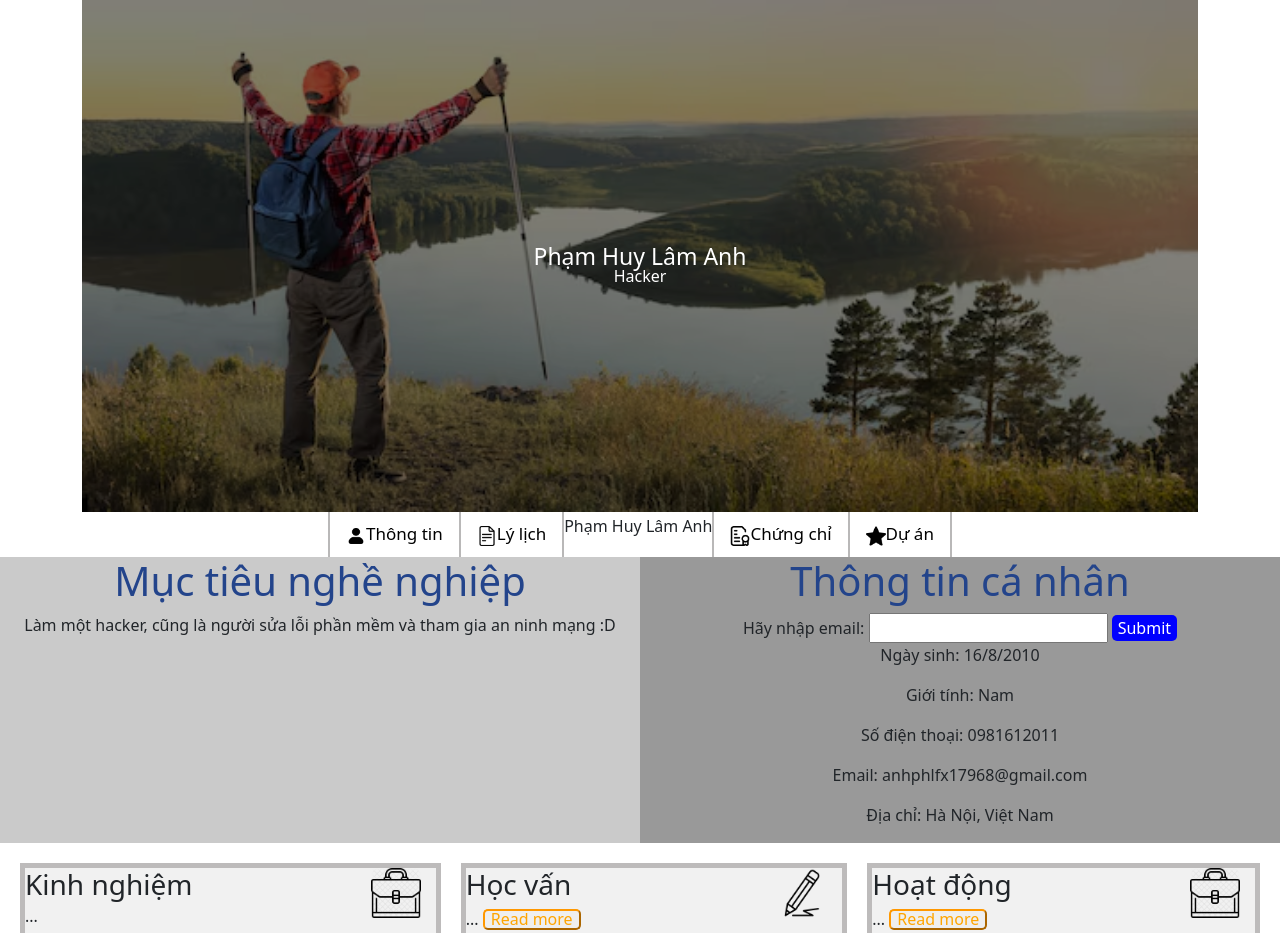
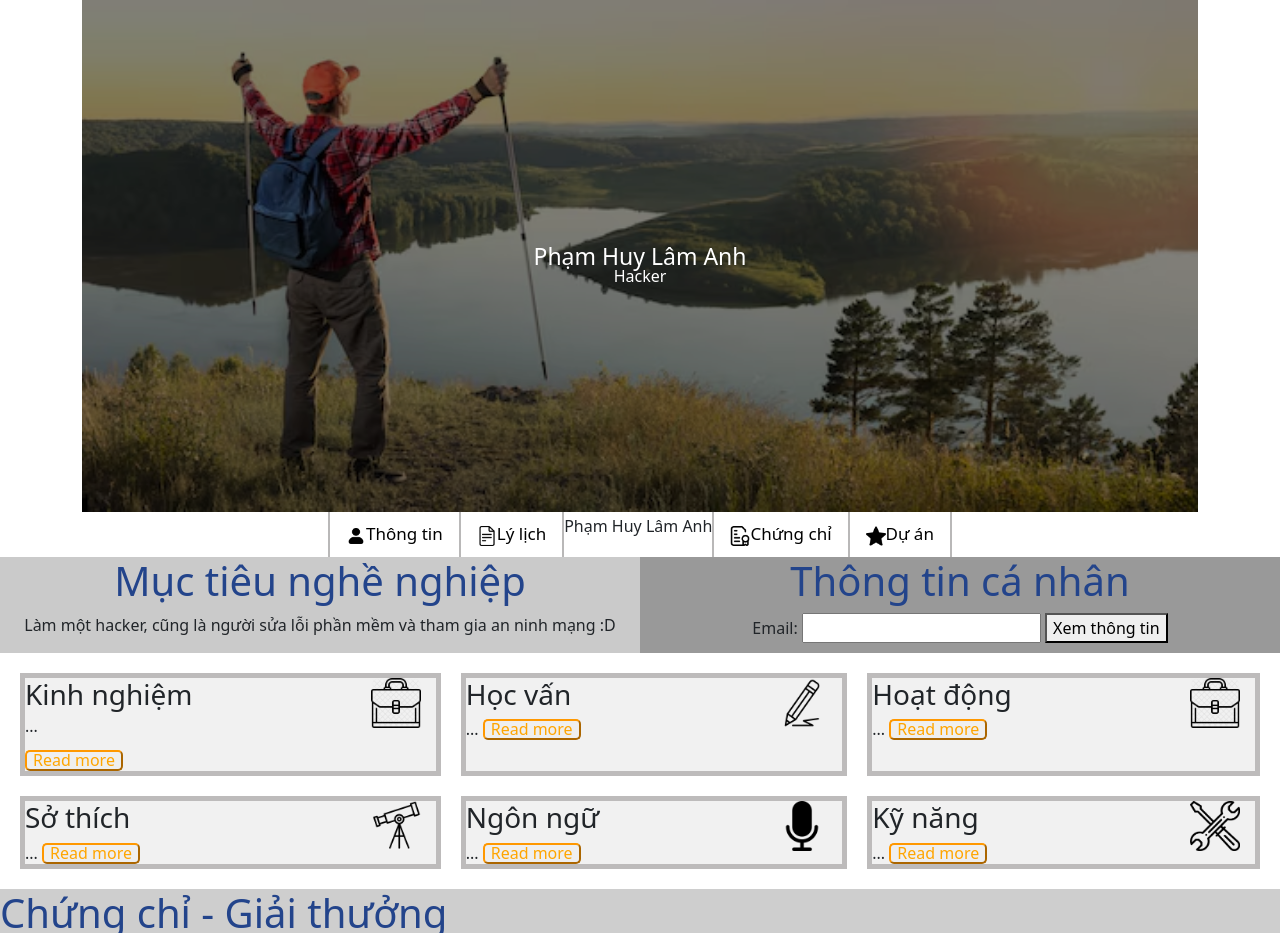
Before and after one commit to LamAnh2024/Assignment_3, a plain HTML site: page index.html in a window 1280 px wide. Shown: the top 933 px of the page. Drawn offline with nearby package versions, Linux system fonts and the light colour scheme.

Commit message:
Update index.html

```diff
--- a/index.html
+++ b/index.html
@@ -47,20 +47,15 @@
           mạng :D
         </p>
       </div>
+
       <div class="grid-item-2">
         <h1 class="info">Thông tin cá nhân</h1>
-        <div id="form">
-          <form>
-            <label for="email">Hãy nhập email:</label>
-            <input type="email" id="email" name="email" pattern="[a-z0-9._%+-]+@[a-z0-9.-]+.[a-z]{2,}$" required>
-            <input action="anotherFunction()" href="#" type="submit" style="color: white; background-color: blue; border-radius: 5px; border: none;">
+        <form id="emailForm">
+          <label for="email">Email:</label>
+          <input type="email" id="email" required>
+          <button type="submit">Xem thông tin</button>
         </form>
-
-          <!--<label for="email">Hãy nhập email:</label>
-          <input required id="email" type="text" name="email" size="30" />
-          <input type="submit" onclick="anotherFunction()" style="color: white; background-color: blue; border-radius: 5px; border: none;"/>-->
-        </div>
-        <div id="hide">
+        <div id="info">
           <p>Ngày sinh:
             <span>16/8/2010</span></p>
             <p>Giới tính:
```
Lines whose indentation alone changed are shown as unchanged.
